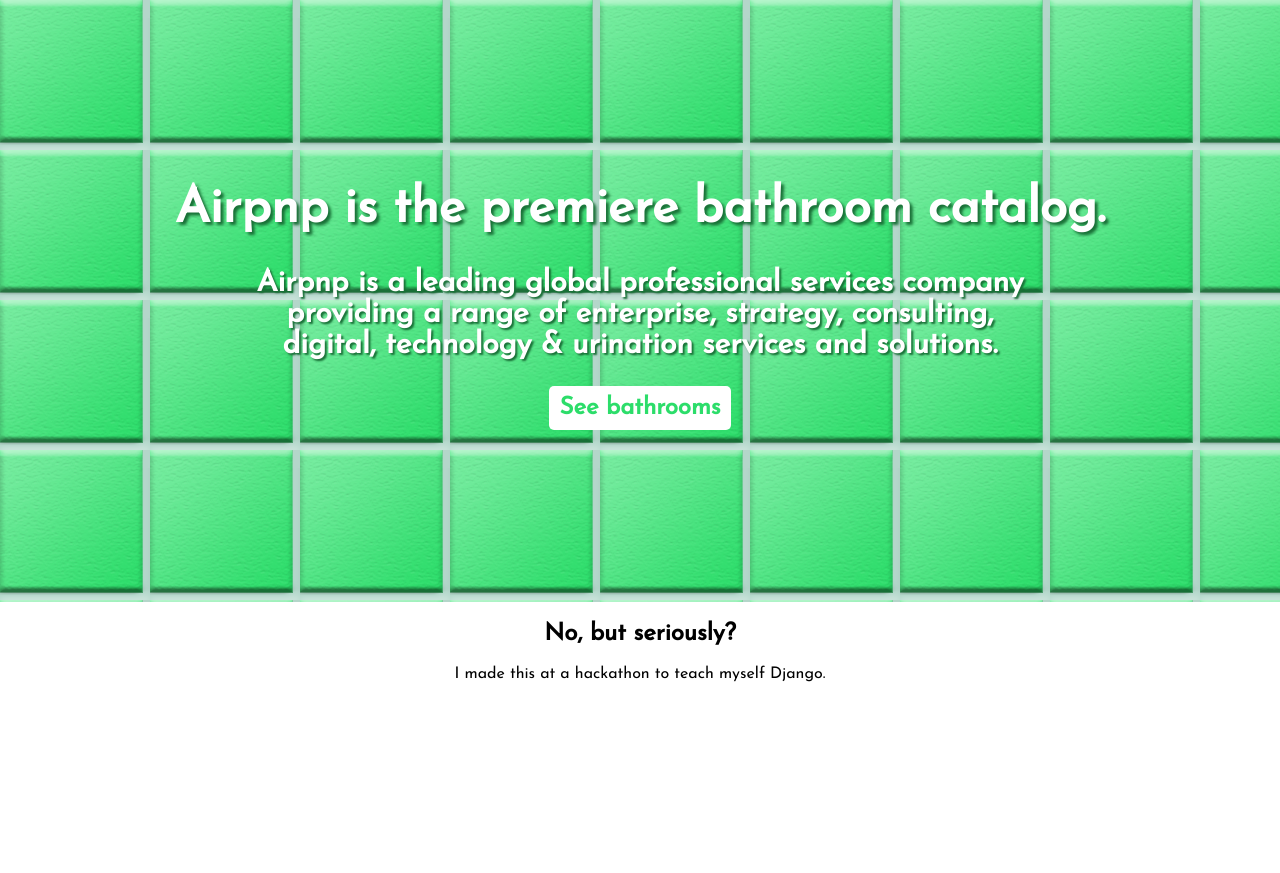
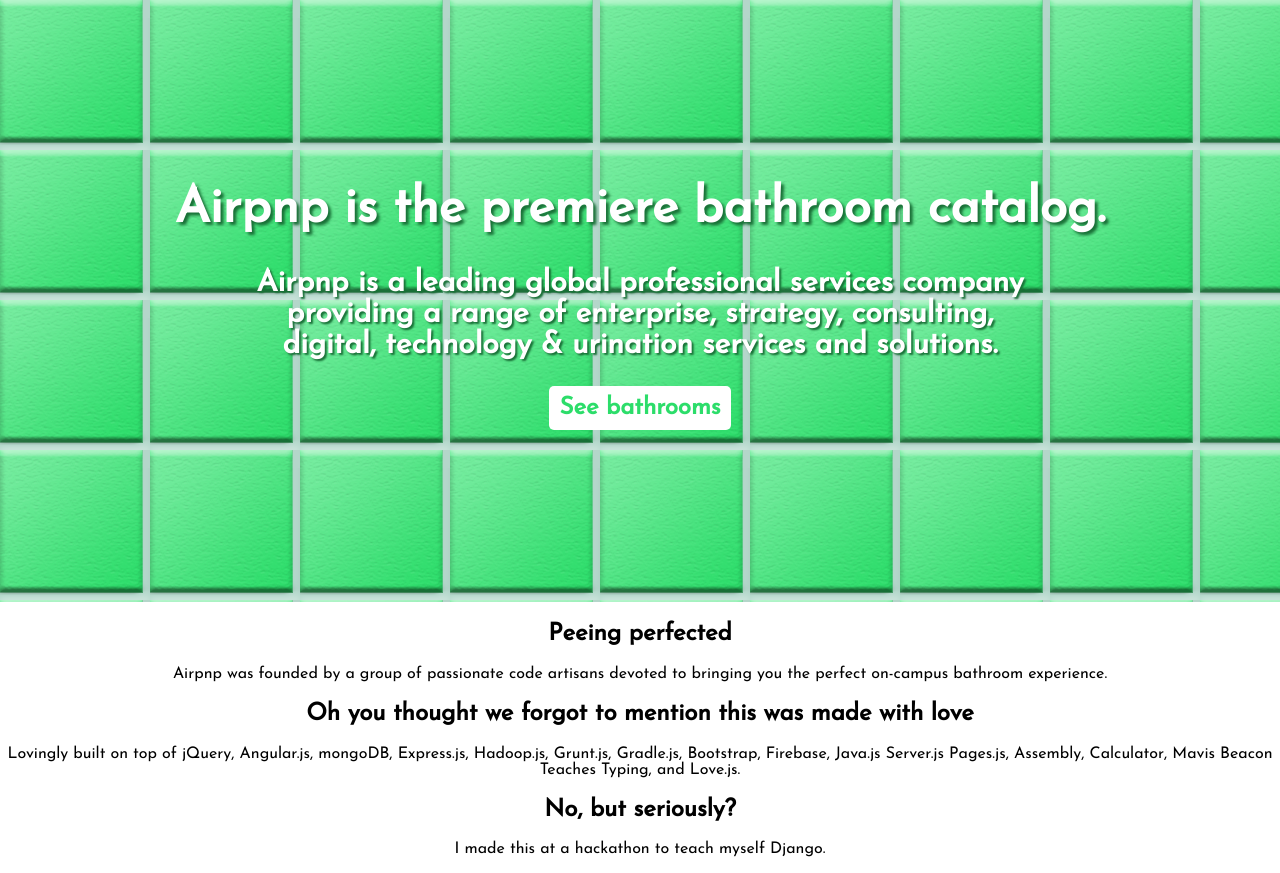
Before and after one commit to theycallmezeal/airpnp, a Django app: page / in a window 1280 px wide. Before the commit the page ends 682 px from the top, so only its background shows below. Run offline with Django 3.2, Linux system fonts and the light colour scheme.

Commit message:
done for now for real

```diff
--- a/bathrooms/templates/index.html
+++ b/bathrooms/templates/index.html
@@ -17,6 +17,12 @@
 		</header>
 
 		<div id="but-actually">
+			<h2>Peeing perfected</h2>
+			<p>Airpnp was founded by a group of passionate code artisans devoted to bringing you the perfect on-campus bathroom experience.</p>
+
+			<h2>Oh you thought we forgot to mention this was made with love</h2>
+			<p>Lovingly built on top of jQuery, Angular.js, mongoDB, Express.js, Hadoop.js, Grunt.js, Gradle.js, Bootstrap, Firebase, Java.js Server.js Pages.js, Assembly, Calculator, Mavis Beacon Teaches Typing, and Love.js.
+
 			<h2>No, but seriously?</h2>
 
 			<p>I made this at a hackathon to teach myself Django.</p>
```
Also changed, not shown: bathrooms/static/logogreen.png (added), db.sqlite3, static/photos/swem2ndfloor1.jpg (added), static/photos/swem2ndfloor2.jpg (added).
